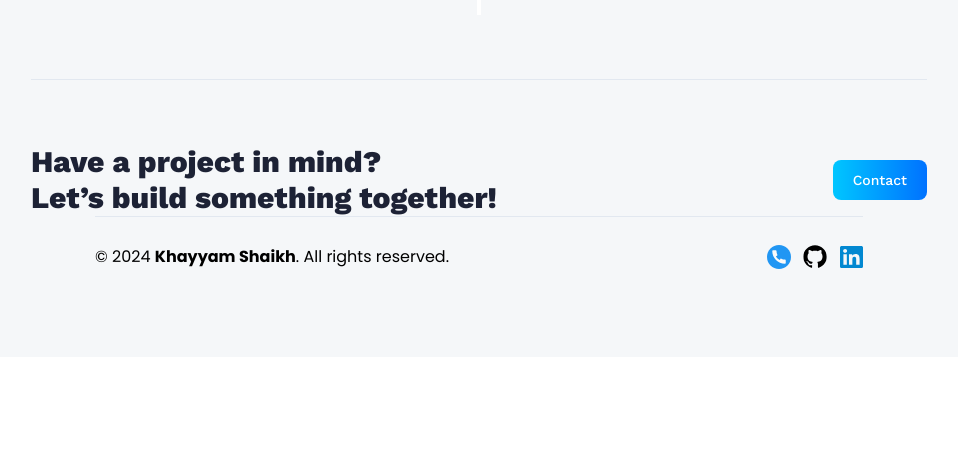
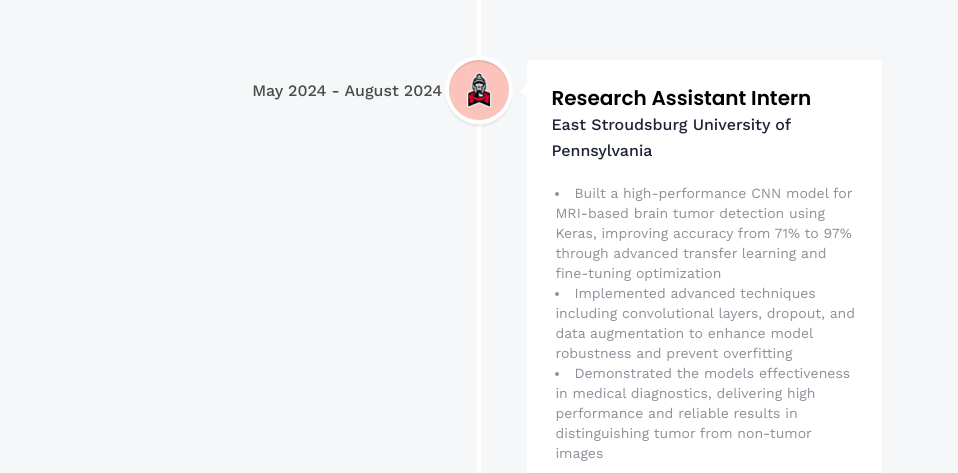
Before and after one commit to Khayyyem/deployment, a React (Vite) app: page /about in a window 1280 px wide. Shown: the part 1347-1820 px from the top of the page, without its empty margins (161-1119 px from the left). Before the commit the page ends 1704 px from the top, so only its background shows below. Built offline with nearby package versions, Linux system fonts and the light colour scheme; no server answers.

Commit message:
Your descriptive commit message

```diff
--- a/src/constants/index.js
+++ b/src/constants/index.js
@@ -184,16 +184,27 @@ export const experiences = [
         ],
     },*/
     {
-        title: "Summer Intern",
-        company_name: "ESU",
+        title: "Course Assistant - Operating Systems",
+        company_name: "East Stroudsburg University of Pennsylvania",
+        icon: esu,
+        iconBg: '#fbc3bc', //"#a2d2ff",
+        date: "Jan 2025 - May 2025",
+        points: [
+            'Mentored students in CPSC 340 (Operating Systems) through weekly office hours and hands-on kernel development projects, directly improving their ability to implement complex OS components including process schedulers and memory management systems',
+            'Translated advanced OS concepts (multithreading, synchronization, file systems) into practical code, improving project completion rates and kernel performance metrics',
+
+        ],
+    },
+    {
+        title: "Research Assistant Intern",
+        company_name: "East Stroudsburg University of Pennsylvania",
         icon: esu,
         iconBg: '#fbc3bc', //"#a2d2ff",
         date: "May 2024 - August 2024",
         points: [
-            'Engineered a CNN for precise classification of MRI scans, distinguishing between tumor and non-tumor images.',
-            'Leveraged Keras to implement convolutional layers, dropout for overfitting prevention, and data augmentation to improve model robustness.',
-            'Enhanced model accuracy through transfer learning, fine-tuning pre-trained networks for medical imaging tasks.',
-            'Achieved high performance and reliable results in brain tumor detection, demonstrating the model’s effectiveness in medical diagnostics.'
+            'Built a high-performance CNN model for MRI-based brain tumor detection using Keras, improving accuracy from 71% to 97% through advanced transfer learning and fine-tuning optimization',
+            'Implemented advanced techniques including convolutional layers, dropout, and data augmentation to enhance model robustness and prevent overfitting',
+            'Demonstrated the models effectiveness in medical diagnostics, delivering high performance and reliable results in distinguishing tumor from non-tumor images',
 
         ],
     },
```
